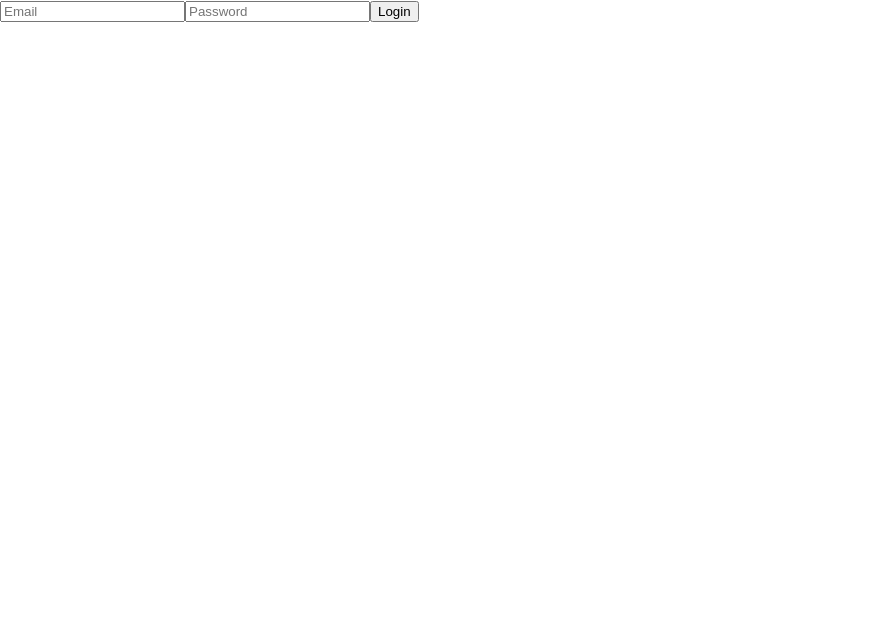
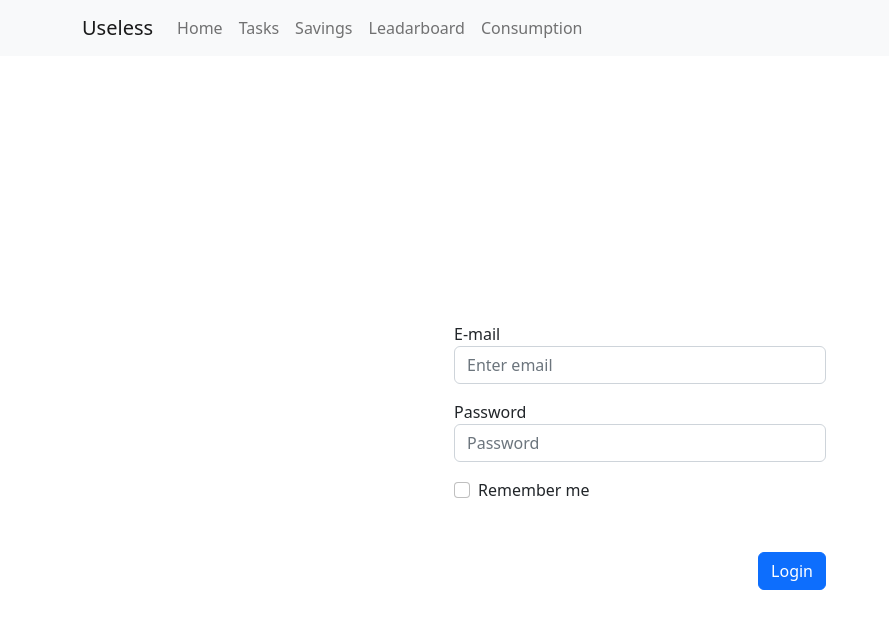
Before and after one commit to im-busari/useless-app, a React (Create React App) app in the folder web-app/: page /login in a window 1280 px wide. Shown: the top 628 px of the page, without its empty margins (0-889 px from the left). Built offline with nearby package versions, Linux system fonts and the light colour scheme.

Commit message:
Display navbar

```diff
--- a/web-app/package.json
+++ b/web-app/package.json
@@ -10,6 +10,9 @@
     "@types/node": "^16.11.68",
     "@types/react": "^18.0.21",
     "@types/react-dom": "^18.0.6",
+    "bootstrap": "^5.2.2",
+    "jquery": "^3.6.1",
+    "popper.js": "^1.16.1",
     "react": "^18.2.0",
     "react-dom": "^18.2.0",
     "react-scripts": "5.0.1",
--- a/web-app/src/App.tsx
+++ b/web-app/src/App.tsx
@@ -3,17 +3,22 @@
 import './App.css';
 import { Routes, Route } from "react-router-dom";
 import { Login, SignUp, Calculator } from './pages';
+import Navbar from './components/shared/Navbar';
 
 function App() {
   return (
-    <div className="App">
-      <Routes>
+    <div>
+      <Navbar />
         {/*  */}
-        <Route path="/login" element={<Login />} />
-        <Route path="/signup" element={<SignUp />} />
-        <Route path="/calculator" element={<Calculator />} />
+        <div className="container">
+        <Routes>
+          <Route path="/login" element={<Login />} />
+          <Route path="/signup" element={<SignUp />} />
+          <Route path="/calculator" element={<Calculator />} />
+          </Routes>
+        </div>
 
-      </Routes>
+
     </div>
   );
 }
--- /dev/null
+++ b/web-app/src/components/shared/Navbar.tsx
@@ -0,0 +1,75 @@
+import { NavLink } from "react-router-dom";
+
+const Navbar = () => {
+    return (
+
+        <nav className="navbar navbar-expand-lg navbar-light bg-light">
+            <div className="container">
+                <a className="navbar-brand" href="#">Useless</a>
+                <button className="navbar-toggler" type="button" data-toggle="collapse" data-target="#navbarSupportedContent" aria-controls="navbarSupportedContent" aria-expanded="false" aria-label="Toggle navigation">
+                    <span className="navbar-toggler-icon"></span>
+                </button>
+
+                <div className="collapse navbar-collapse" id="navbarSupportedContent">
+                    <ul className="navbar-nav">
+                        <li className="nav-item active">
+                            <NavLink to="/" className={isActive => "nav-link px-2" + (!isActive ? " unselected" : "") }>
+                                Home
+                            </NavLink>
+                        </li>
+                        <li className="nav-item">
+                            <NavLink to="/tasks" className={isActive => "nav-link px-2" + (!isActive ? " unselected" : "") }>
+                                Tasks
+                            </NavLink>
+                        </li>
+                        <li className="nav-item">
+                            <NavLink to="/savings" className={isActive => "nav-link px-2" + (!isActive ? " unselected" : "") }>
+                                Savings
+                            </NavLink>
+                        </li>
+                        <li>
+                            <NavLink to="/leadarboard" className={isActive => "nav-link px-2" + (!isActive ? " unselected" : "") }>
+                                Leadarboard
+                            </NavLink>
+                        </li>
+                        <li className="nav-item">
+                            <NavLink to="/consumption" className={isActive => "nav-link px-2" + (!isActive ? " unselected" : "") }>
+                                Consumption
+                            </NavLink>
+                        </li>
+                    </ul>
+                </div>
+            </div>
+        </nav>
+
+
+    )
+}
+
+export default Navbar;
+{/*
+<div className="">
+            <div className="container">
+                <div className="d-flex">
+                    <div className="mr-auto p-2">React-Bootstrap</div>
+                    <div className="d-flex">
+                        <NavLink to="/" className={isActive => "nav-link px-2" + (!isActive ? " unselected" : "") }>
+                            Home
+                        </NavLink>
+                        <NavLink to="/" className={isActive => "nav-link px-2" + (!isActive ? " unselected" : "") }>
+                            Tasks
+                        </NavLink>
+                        <NavLink to="/" className={isActive => "nav-link px-2" + (!isActive ? " unselected" : "") }>
+                            Savings
+                        </NavLink>
+                        <NavLink to="/" className={isActive => "nav-link px-2" + (!isActive ? " unselected" : "") }>
+                            Leadarboard
+                        </NavLink>
+                        <NavLink to="/" className={isActive => "nav-link px-2" + (!isActive ? " unselected" : "") }>
+                            Consumption
+                        </NavLink>
+                    </div>
+                </div>
+            </div>
+        </div>
+ */}
--- a/web-app/src/index.tsx
+++ b/web-app/src/index.tsx
@@ -4,6 +4,9 @@ import './index.css';
 import App from './App';
 import reportWebVitals from './reportWebVitals';
 import { BrowserRouter } from "react-router-dom";
+import 'bootstrap/dist/css/bootstrap.min.css';
+import 'bootstrap/dist/js/bootstrap.bundle.min';
+import "jquery/dist/jquery.min.js";
 
 const root = ReactDOM.createRoot(
   document.getElementById('root') as HTMLElement
--- a/web-app/src/pages/Login.tsx
+++ b/web-app/src/pages/Login.tsx
@@ -21,9 +21,25 @@ function Login() {
     }
 
     return (
-        // don't mind this ugly form :P
-        <form onSubmit={onSubmit}>
-        <div>
+        <div className="d-flex vh-100 align-middle justify-content-center align-items-center">
+            <form onSubmit={onSubmit} className="col-lg-4 col-md-offset-6">
+                <div className="form-group">
+                    <label htmlFor="exampleInputEmail1">E-mail</label>
+                    <input type="email" className="form-control" id="exampleInputEmail1" aria-describedby="emailHelp" placeholder="Enter email" />
+                    {/* <small id="emailHelp" className="form-text text-muted">We'll never share your email with anyone else.</small> */}
+                </div>
+                <div className="form-group mt-3">
+                    <label htmlFor="exampleInputPassword1">Password</label>
+                    <input type="password" className="form-control" id="exampleInputPassword1" placeholder="Password" />
+                </div>
+                <div className="form-check mt-3">
+                    <input name="name" type="checkbox" className="form-check-input" id="exampleCheck1" />
+                    <label className="form-check-label" htmlFor="exampleCheck1">Remember me</label>
+                </div>
+                <div className="d-flex flex-column align-items-end">
+                    <button type="submit" className="btn btn-primary mt-5 float-right">Login</button>
+                </div>
+            {/* <div>
                 <input
                     name='email'
                     id='email'
@@ -42,8 +58,9 @@ function Login() {
                     required
                     />
                 <button type='submit'>Login</button>
+            </div> */}
+            </form>
         </div>
-        </form>
     );
 }
 
```
Also changed, not shown: web-app/src/pages/Dashboard.tsx (added, +9 -0 lines), 1 other file (tests, documents, lock files or other folders). Lines whose indentation alone changed are shown as unchanged.
